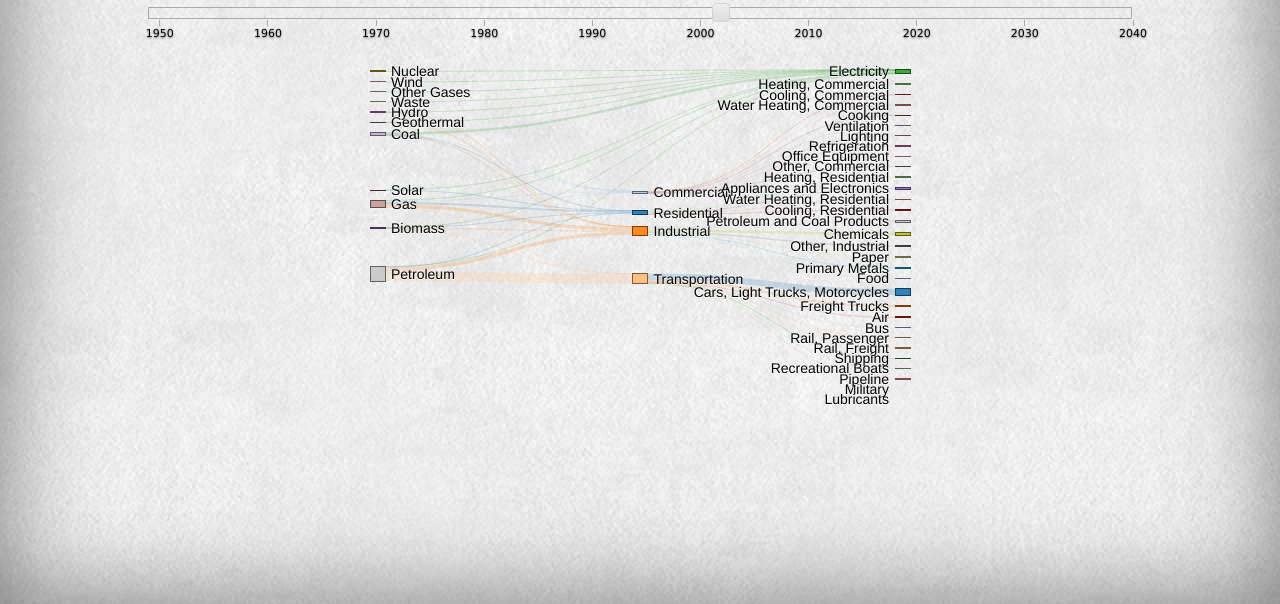
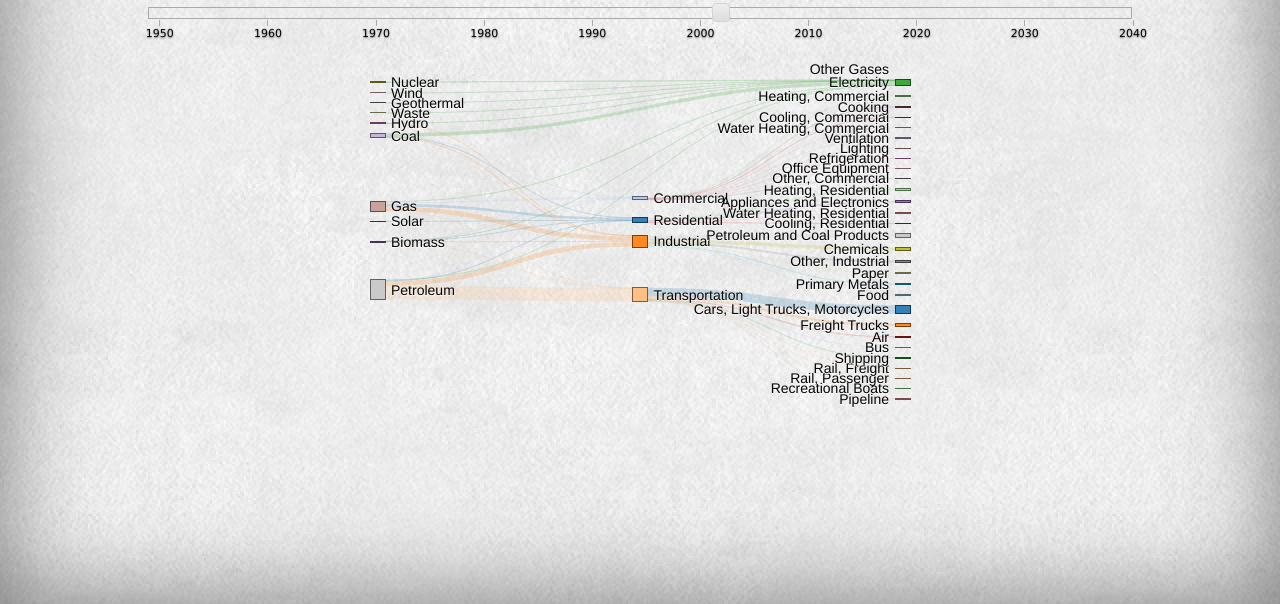
Before and after one commit to mdahlhausen/quesadilla, a website: page energyFlow.html in a window 1280 px wide. Shown: the part 196-800 px from the top of the page. Drawn offline with Linux system fonts and the light colour scheme.

Commit message:
remove nodes when not a source or target of links

```diff
--- a/energyFlow.html
+++ b/energyFlow.html
@@ -25,7 +25,7 @@
             stroke-opacity: .2;
         }
         .link:hover {
-            stroke-opacity: .7 !important;
+            stroke-opacity: .7; !important
         }
         .axis {
             font: 10px sans-serif;
@@ -159,21 +159,46 @@
             svg.selectAll(".node").remove()
         }
 
+		function searchStringInArray (str, strArray) {
+			for (var j=0; j<strArray.length; j++) {
+				if (strArray[j].match(str)) return 1;
+			}
+			return 0;
+		}
+
         function drawSankey() {
             d3.json("USenergy.json", function (energy) {
 
                 // for each link, set the value equal to the year
                 // we may want another solution for this, as this may impede transition dynamics?
                 var k = 0;
+				var sources = [];
+				var targets = [];
                 while (k < energy.links.length) {
                     energy.links[k].value = energy.links[k][year];
+					if (energy.links[k].value != null) {
+						sources.push(energy.links[k].source);
+						targets.push(energy.links[k].target);
+					}
                     // filter out nodes below a certain size
-                    if (energy.links[k].value < 0.1) {
+                    if (energy.links[k].value < 10) {
                         energy.links.splice(k, 1);
                     } else {
                         k = k + 1;
                     }
                 }
+
+				// remove nodes that are not a source or target
+				var k = 0;
+				while (k < energy.nodes.length) {
+					var inSources = searchStringInArray(energy.nodes[k].name, sources);
+					var inTargets = searchStringInArray(energy.nodes[k].name, targets);
+					if ((inSources == 0) & (inTargets == 0)) {
+						energy.nodes.splice(k, 1);
+					} else {
+						k = k + 1;
+					}
+				}
 
                 sankey
                     .nodes(energy.nodes)
```
